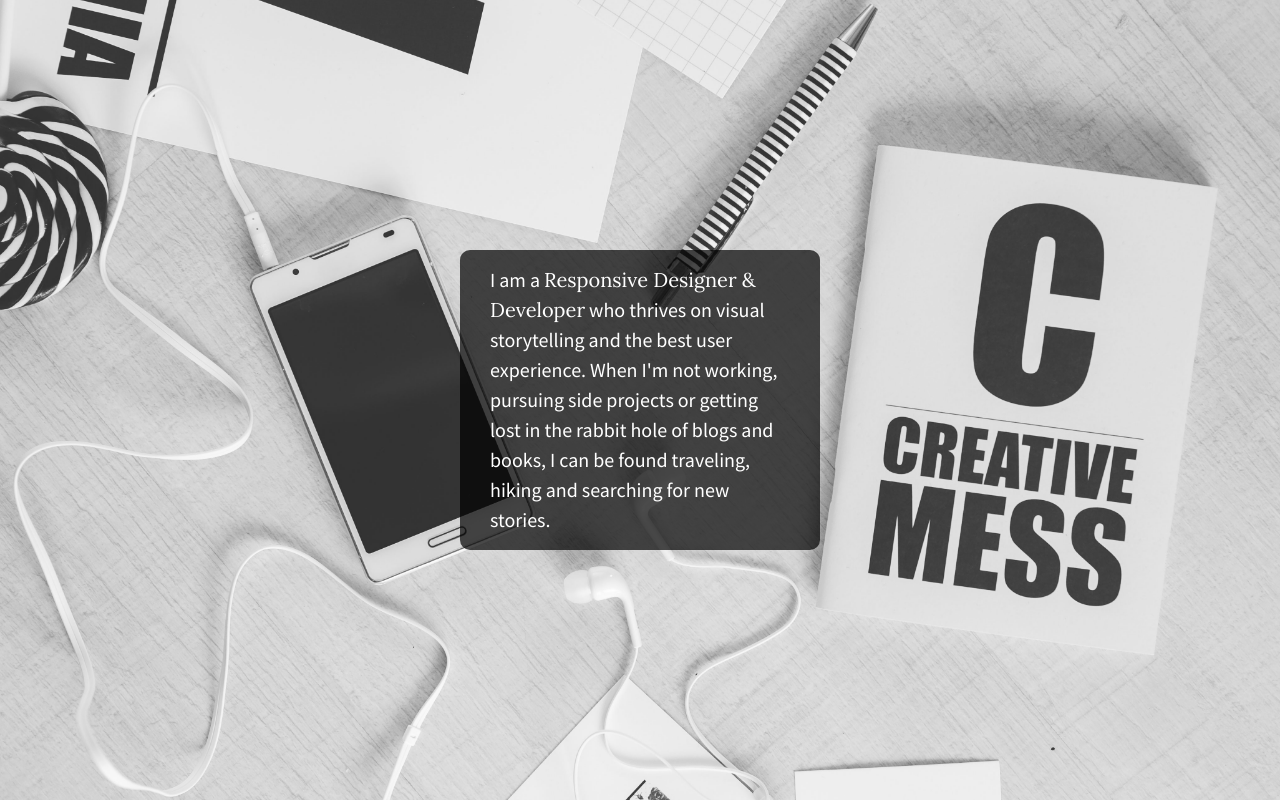
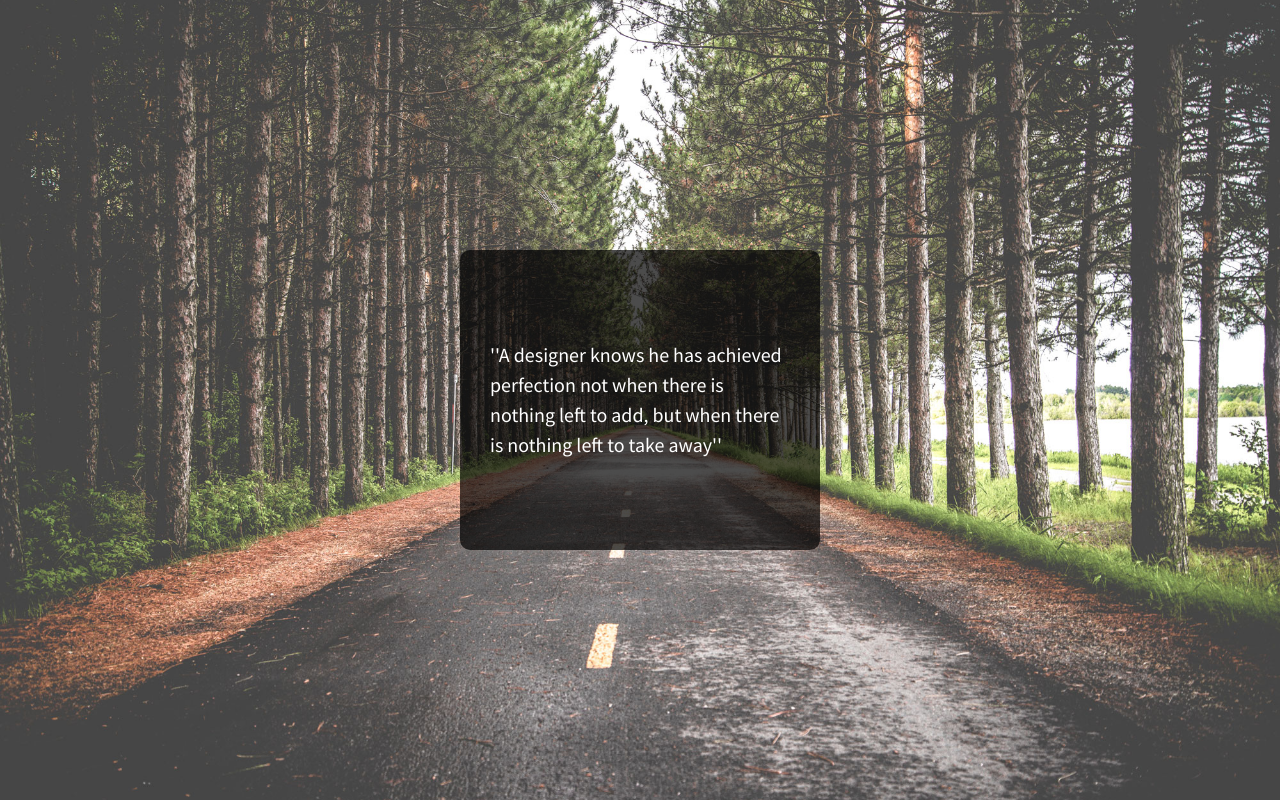
Before and after one commit to Nicolaspectre/content-flexbox, a plain HTML site: page index.html in a window 1280 px wide. Drawn offline with nearby package versions, Linux system fonts and the light colour scheme.

Commit message:
Quote added to flexbox

```diff
--- a/css/main.css
+++ b/css/main.css
@@ -97,7 +97,7 @@ textarea {
 
 /*Large Background Image*/
 html {
-    background: url(../img/bkgd2.jpg) no-repeat center center fixed;
+    background: url(../img/bkgd.jpg) no-repeat center center fixed;
     background-size: cover;
     height: 100%;
 }
@@ -165,7 +165,7 @@ body {
     overflow: hidden;
     padding: 0;
     position: absolute;
-    width: 1px;
+    width: 2px;
 }
 
 /*
--- a/index.html
+++ b/index.html
@@ -24,7 +24,7 @@
 
         <section class="wrapper">
             <div id="content">
-                <p>I am a <span>Responsive Designer & Developer</span> who thrives on visual storytelling and the best user experience. When I'm not working, pursuing side projects or getting lost in the rabbit hole of blogs and books, I can be found traveling, hiking and searching for new stories.</p>
+                <p>''A designer knows he has achieved perfection not when there is nothing left to add, but when there is nothing left to take away''</p>
             </div>
         </section>
 
```
